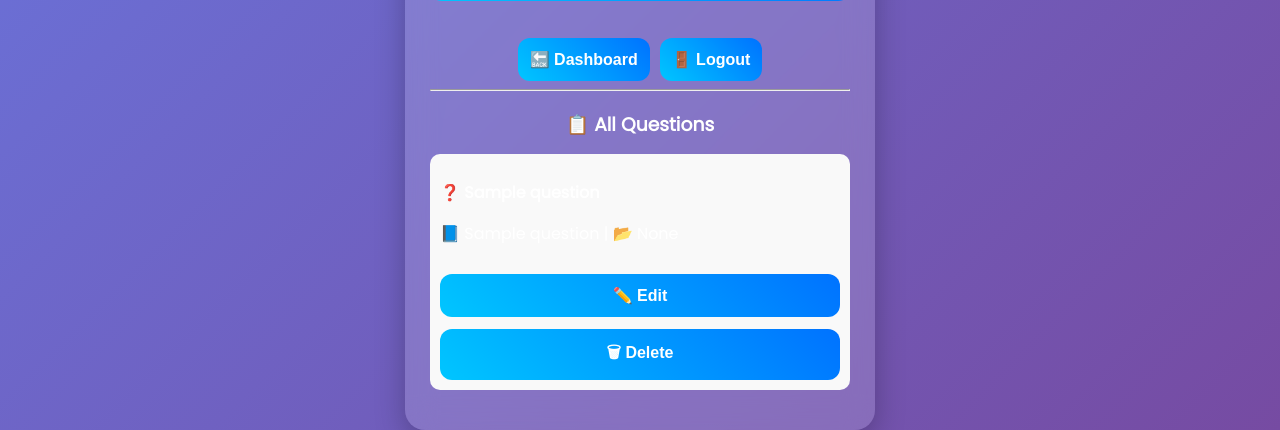
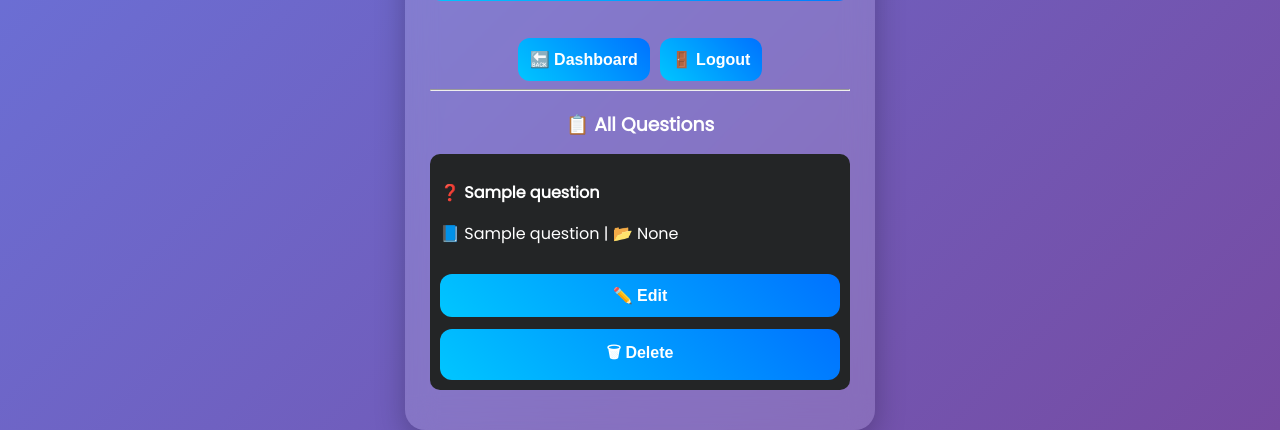
Before and after one commit to chopadebhumika8-commits/Quiz_app, a Flask app: page /admin in a window 1280 px wide. Shown: the part 776-1206 px from the top of the page. Run offline with Flask 3, Linux system fonts and the light colour scheme; the visitor is signed in with stand-in values (Sample User, id 1); tables that the repository leaves empty hold one stand-in row (values such as "Sample post").

Commit message:
Update admin.html

```diff
--- a/templates/admin.html
+++ b/templates/admin.html
@@ -62,7 +62,7 @@
 
 {% if questions %}
     {% for q in questions %}
-    <div style="text-align:left; margin-bottom:15px; background:#f9f9f9; padding:10px; border-radius:10px;">
+    <div style="text-align:left; margin-bottom:15px; background:#232526; padding:10px; border-radius:10px;">
 
         <p><b>❓ {{ q.question }}</b></p>
         <p>📘 {{ q.subject }} | 📂 {{ q.type }}</p>
```
